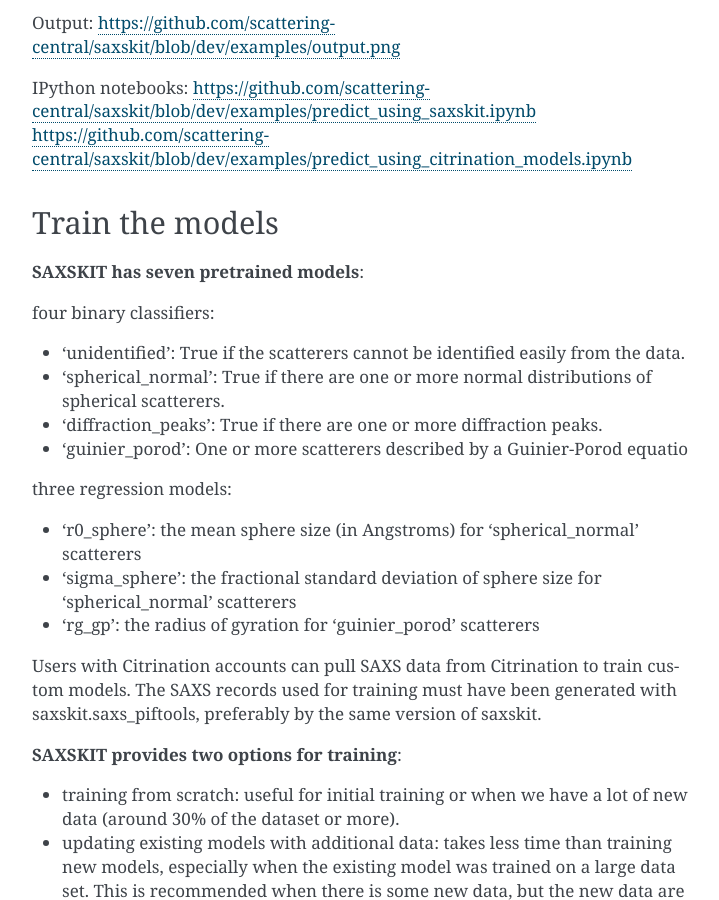
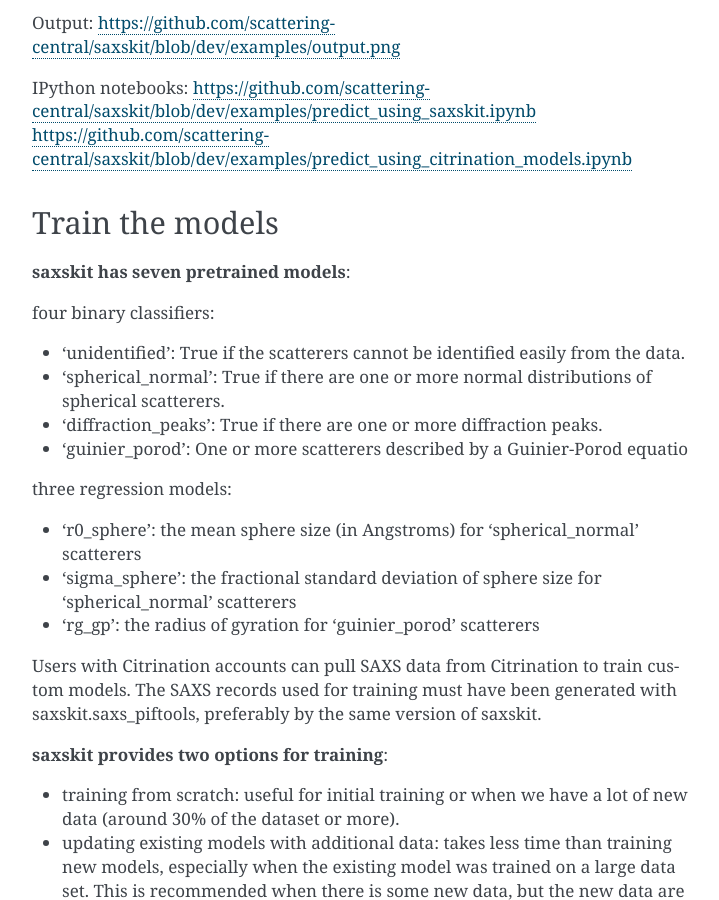
Before and after one commit to scattering-central/xrsdkit, a Sphinx documentation site: the page built from doc/usage.rst, in a window 1280 px wide and 900 px high, scrolled down 2552 px. Shown: the whole window, without its empty margins (388-1107 px from the left). Built offline with Sphinx 7.4.7, drawn with Linux system fonts in a browser that asks for light colours.

```diff
--- a/doc/usage.rst
+++ b/doc/usage.rst
@@ -141,7 +141,7 @@ https://github.com/scattering-central/saxskit/blob/dev/examples/predict_using_ci
 Train the models
 ................
 
-**SAXSKIT has seven pretrained models**:
+**saxskit has seven pretrained models**:
 
 four binary classifiers:
 
@@ -159,7 +159,7 @@ three regression models:
 Users with Citrination accounts can pull SAXS data from Citrination to train custom models. The SAXS records used for training must have been generated with saxskit.saxs_piftools, preferably by the same version of saxskit.
 
 
-**SAXSKIT provides two options for training**:
+**saxskit provides two options for training**:
 
 - training from scratch: useful for initial training or when we have a lot of new data (around 30% of the dataset or more).
 - updating existing models with additional data: takes less time than training new models, especially when the existing model was trained on a large data set. This is recommended when there is some new data, but the new data are less than about 30% of the dataset.
```
